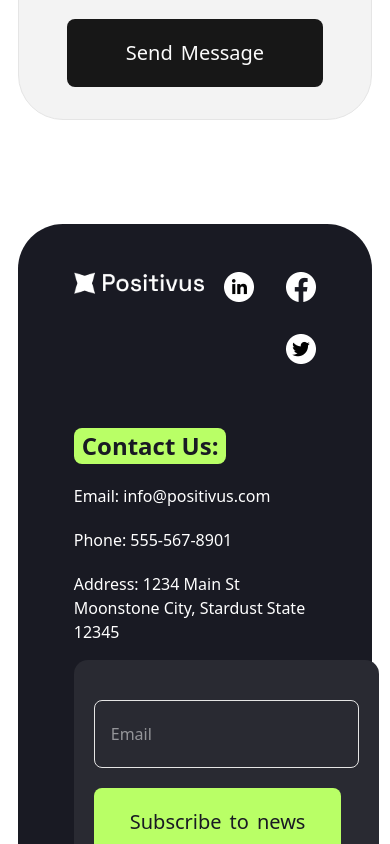
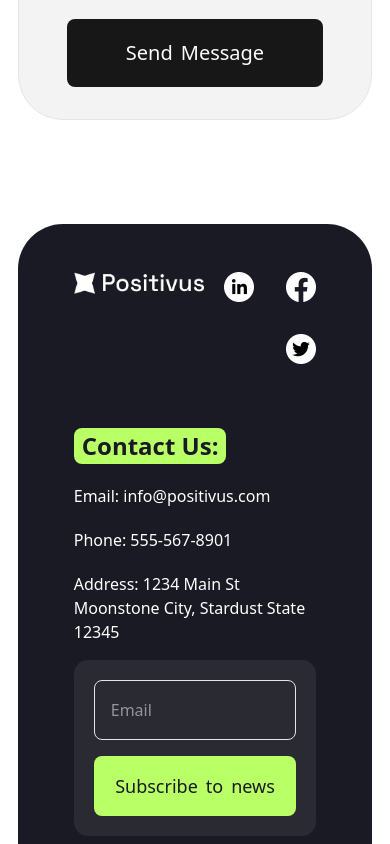
Before and after one commit to Youssif-Salama/positivus-landing, a Next.js app: page / in a window 390 px wide. Shown: the part 11156-12000 px from the top of the page. Built offline with nearby package versions, Linux system fonts and the light colour scheme.

Commit message:
update footer responsivity

```diff
--- a/app/components/features/Footer.tsx
+++ b/app/components/features/Footer.tsx
@@ -64,20 +64,21 @@ const Footer = () => {
             Moonstone City, Stardust State 12345
           </p>
         </div>
-        <div className="bg-[#292A32] py-14 px-10 max-md:px-5 max-md:py-10 rounded-[14px] flex justify-between gap-5 items-center flex-wrap">
+       <div className="bg-[#292A32] p-5 rounded-[14px] flex flex-col gap-4 w-full max-w-[900px] mx-auto">
   <input
     type="email"
     name="emailForNews"
     id="emailForNews"
-            className="border border-main-white rounded-md px-4 py-2 w-fit h-[68px]"
+    className="border border-main-white rounded-md p-4 h-[60px] text-base w-full"
     placeholder="Email"
   />
   <CommonButton
-            title="subscribe to news"
+    title="Subscribe to news"
     variant="default"
-            buttonClasses="hover:bg-main-dark/50 bg-main-green text-main-dark border-main-dark hover:shadow-sm hover:shadow-main-dark hover:text-main-light tranition-all duration-300 text-[20px] w-fit h-[68px]"
+    buttonClasses="hover:bg-main-dark/50 bg-main-green text-main-dark border-main-dark hover:shadow-sm hover:shadow-main-dark hover:text-main-light transition-all duration-300 text-[18px] sm:text-[16px] w-full h-[60px]"
   />
 </div>
+
       </div>
       <hr className="mt-14"/>
       <p className="text-center mt-14">© {new Date().getFullYear()} Positivus. All rights reserved.</p>
```
Lines whose indentation alone changed are shown as unchanged.
